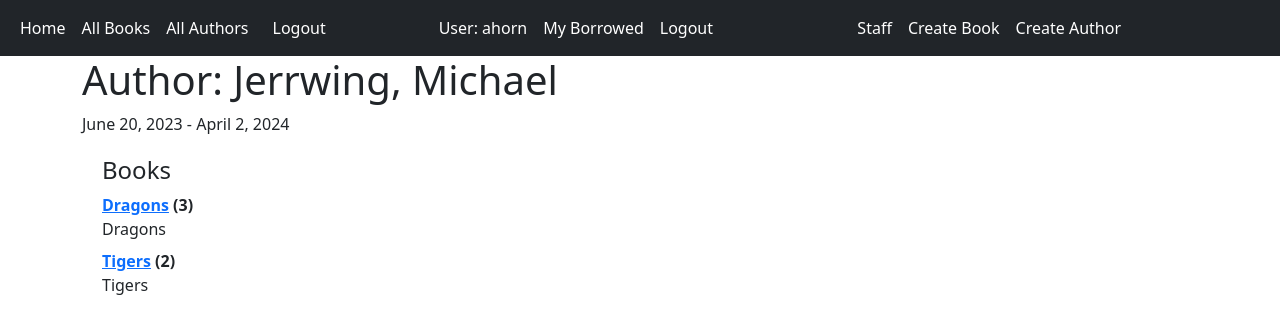
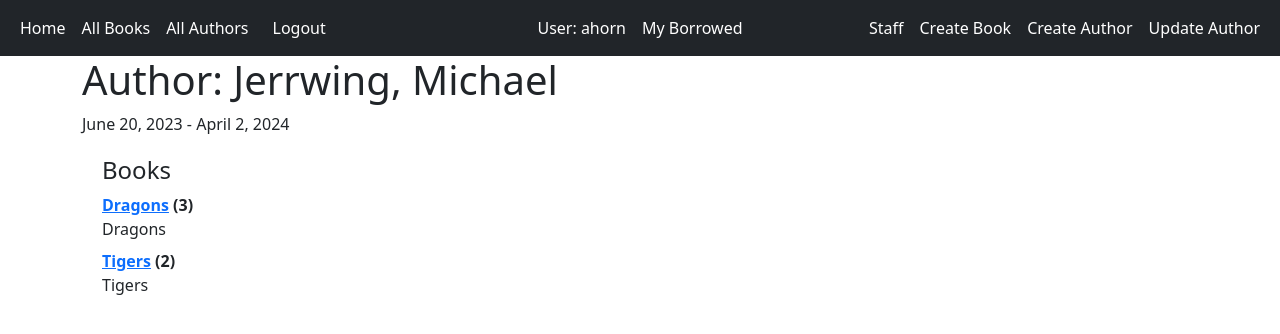
Before and after one commit to ahorner54/csci313-assignment-4-Andrew-Horner, a Django app: page /catalog/author/1 in a window 1280 px wide. Shown: the top 334 px of the page. Run offline with Django 5.2, Linux system fonts and the light colour scheme; a user stored in the database is signed in; data comes from the database, SQL or seed files in the repository; both versions use the stored data as it was after the commit.

Commit message:
Navbar is now fully functional with links and updates with user type

```diff
--- a/locallibrary/catalog/templates/base_generic.html
+++ b/locallibrary/catalog/templates/base_generic.html
@@ -17,7 +17,7 @@
     <link rel="stylesheet" href="{% static 'css/styles.css' %}" />
   </head>
   <body>
-          {% include 'navbar.html' %}
+      {% include 'navbar.html' %}
     <div class="container">
         <div class="">{% block content %}{% endblock %}{% block pagination %}
           {% if is_paginated %}
--- a/locallibrary/catalog/templates/catalog/author_detail.html
+++ b/locallibrary/catalog/templates/catalog/author_detail.html
@@ -17,20 +17,3 @@
     </dl>
   </div>
 {% endblock %}
-
-{% block sidebar %}
-  {{ block.super }}
-
-  {% if perms.catalog.change_author or perms.catalog.delete_author %}
-  <hr>
-  <ul class="sidebar-nav">
-    {% if perms.catalog.change_author %}
-      <li><a href="{% url 'author-update' author.id %}">Update author</a></li>
-    {% endif %}
-    {% if not author.book_set.all and perms.catalog.delete_author %}
-      <li><a href="{% url 'author-delete' author.id %}">Delete author</a></li>
-    {% endif %}
-    </ul>
-  {% endif %}
-
-{% endblock %}
--- a/locallibrary/catalog/templates/navbar.html
+++ b/locallibrary/catalog/templates/navbar.html
@@ -1,6 +1,7 @@
 <nav class="navbar navbar-expand-lg bg-dark navbar-dark">
     <div class="container-fluid">
-        <div class="col-sm-4">
+
+        <div class="col-sm-4 d-flex justify-content-left">
           <ul class="navbar-nav">
             <li class="nav-item">
               <a class="nav-link active" aria-current="page" href="{% url 'index' %}">Home</a>
@@ -28,30 +29,25 @@
             {% endif %}
           </ul>
         </div>
-        <div class="col-sm-4">
+
+
+        <div class="col-sm-4 d-flex justify-content-center">
             <ul class="navbar-nav">
+              {% if user.is_authenticated %}
               <li class="nav-item">
                 <li class="nav-item">
                   <button type="submit" class="btn nav-link active">
                     User: {{user.username}}
                   </button>
               </li>
-              {% if user.is_authenticated %}
               <li class="nav-item">
                 <a class="nav-link active" href="{% url 'my-borrowed' %}">My Borrowed</a>
-              </li>
-              <li class="nav-item">
-                <a class="nav-link active" href="{% url 'logout'%}?next={{request.path}}">Logout</a>
-              </li>
-              {% else %}
-              <li class="nav-item">
-                <a class="nav-link active" href="{% url 'login' %}">Login</a>
               </li>
               {% endif %}
             </ul>
         </div>
 
-        <div class="col-sm-4 justify-content-center">
+        <div class="col-sm-4 d-flex justify-content-end">
           {% if user.is_authenticated and user.is_staff %}
             <ul class="navbar-nav">
               <li class="nav-item">
@@ -60,12 +56,33 @@
                 </button>
               </li>
               <li class="nav-item">
-                <a class="nav-link active" href="{% url 'books' %}">Create Book</a>
+                <a class="nav-link active" href="{% url 'book-create' %}">Create Book</a>
               </li>
               <li class="nav-item">
-                <a class="nav-link active" href="{% url 'authors' %}">Create Author</a>
+                <a class="nav-link active" href="{% url 'author-create' %}">Create Author</a>
               </li>
-              {% block navbar %}{% endblock %}
+
+              {% if author %}
+                {% if perms.catalog.change_author or perms.catalog.delete_author  %}
+                  {% if perms.catalog.change_author %}
+                    <li class="nav-item"><a class="nav-link active" href="{% url 'author-update' author.id %}">Update Author</a></li>
+                  {% endif %}
+                  {% if not author.book_set.all and perms.catalog.delete_author %}
+                    <li class="nav-item"><a class="nav-link active" href="{% url 'author-delete' author.id %}">Delete Author</a></li>
+                  {% endif %}
+                {% endif %}
+              {% endif %}
+
+              {% if book %}
+                {% if perms.catalog.change_book or perms.catalog.delete_book %}
+                  {% if perms.catalog.change_book %}
+                    <li class="nav-item"><a class="nav-link active" href="{% url 'book-update' book.id %}">Update Book</a></li>
+                  {% endif %}
+                  {% if not book.bookinstance_set.all and perms.catalog.delete_book %}
+                    <li class="nav-item"><a class="nav-link active" href="{% url 'book-delete' book.id %}">Delete Book</a></li>
+                  {% endif %}
+                {% endif %}
+              {% endif %}
             </ul>
             {% endif %}
         </div>
```
Also changed, not shown: locallibrary/db.sqlite3.
